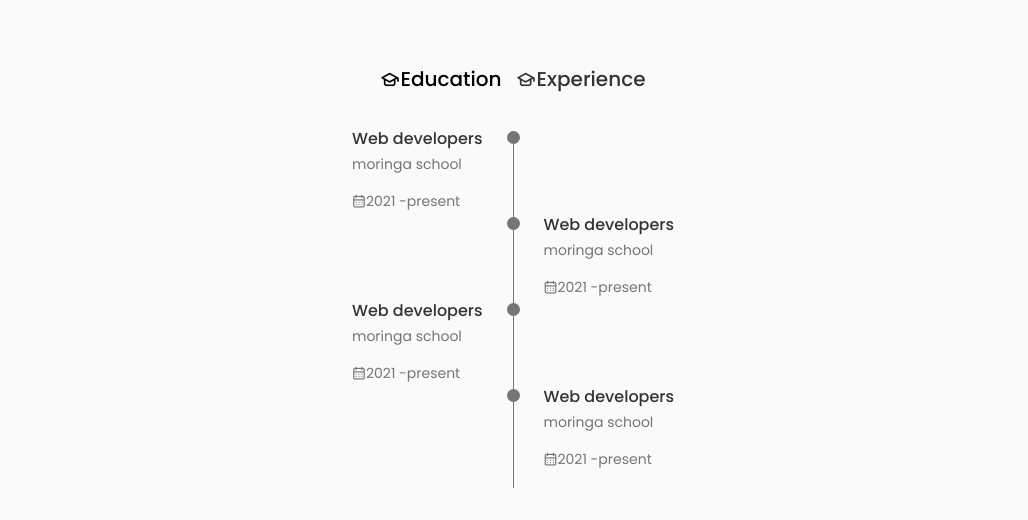
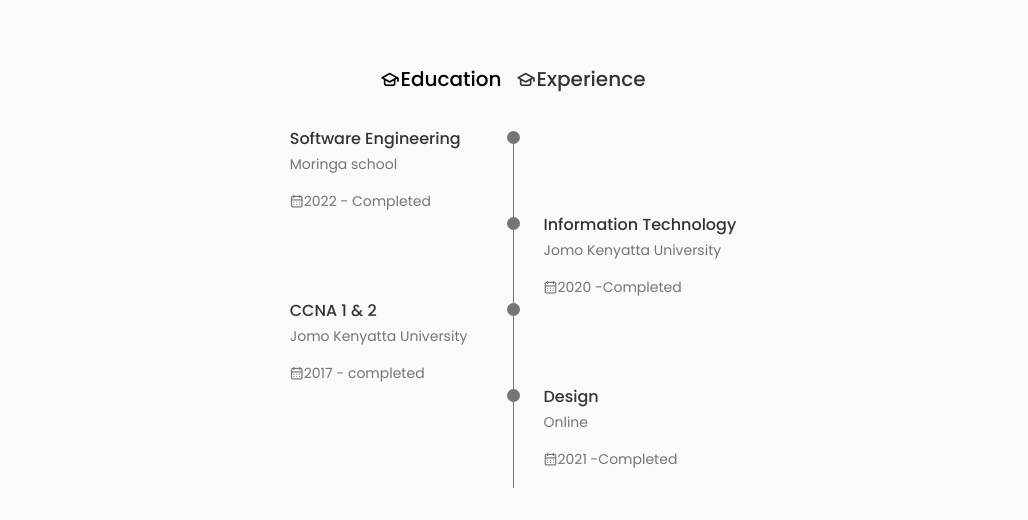
Before and after one commit to ch1n069/Portfolio, a React (Create React App) app: page / in a window 1280 px wide. Shown: the part 2585-3105 px from the top of the page, without its empty margins (127-1155 px from the left). Built offline with nearby package versions, Linux system fonts and the light colour scheme.

Commit message:
edited the qualifications section

```diff
--- a/src/components/qualification/Qualification.js
+++ b/src/components/qualification/Qualification.js
@@ -53,10 +53,10 @@ const Qualification = () => {
           >
             <div className="qualification__data">
               <div>
-                <h3 className="qualification__title">Web developers</h3>
-                <span className="qualification__subtitle">moringa school</span>
+                <h3 className="qualification__title">Software Engineering</h3>
+                <span className="qualification__subtitle">Moringa school</span>
                 <div className="qualification__calendar">
-                  <div className="uil uil-calendar-alt">2021 -present</div>
+                  <div className="uil uil-calendar-alt">2022 - Completed</div>
                 </div>
               </div>
               <div>
@@ -73,20 +73,24 @@ const Qualification = () => {
               </div>
 
               <div>
-                <h3 className="qualification__title">Web developers</h3>
-                <span className="qualification__subtitle">moringa school</span>
+                <h3 className="qualification__title">Information Technology</h3>
+                <span className="qualification__subtitle">
+                  Jomo Kenyatta University{" "}
+                </span>
                 <div className="qualification__calendar">
-                  <div className="uil uil-calendar-alt">2021 -present</div>
+                  <div className="uil uil-calendar-alt">2020 -Completed</div>
                 </div>
               </div>
             </div>
 
             <div className="qualification__data">
               <div>
-                <h3 className="qualification__title">Web developers</h3>
-                <span className="qualification__subtitle">moringa school</span>
+                <h3 className="qualification__title">CCNA 1 & 2</h3>
+                <span className="qualification__subtitle">
+                  Jomo Kenyatta University
+                </span>
                 <div className="qualification__calendar">
-                  <div className="uil uil-calendar-alt">2021 -present</div>
+                  <div className="uil uil-calendar-alt">2017 - completed</div>
                 </div>
               </div>
               <div>
@@ -103,10 +107,10 @@ const Qualification = () => {
               </div>
 
               <div>
-                <h3 className="qualification__title">Web developers</h3>
-                <span className="qualification__subtitle">moringa school</span>
+                <h3 className="qualification__title">Design</h3>
+                <span className="qualification__subtitle">Online</span>
                 <div className="qualification__calendar">
-                  <div className="uil uil-calendar-alt">2021 -present</div>
+                  <div className="uil uil-calendar-alt">2021 -Completed</div>
                 </div>
               </div>
             </div>
@@ -120,7 +124,10 @@ const Qualification = () => {
           >
             <div className="qualification__data">
               <div>
-                <h3 className="qualification__title"> developers</h3>
+                <h3 className="qualification__title">
+                  {" "}
+                  Software Developer Consultant
+                </h3>
                 <span className="qualification__subtitle">moringa school</span>
                 <div className="qualification__calendar">
                   <div className="uil uil-calendar-alt">2021 -present</div>
```
